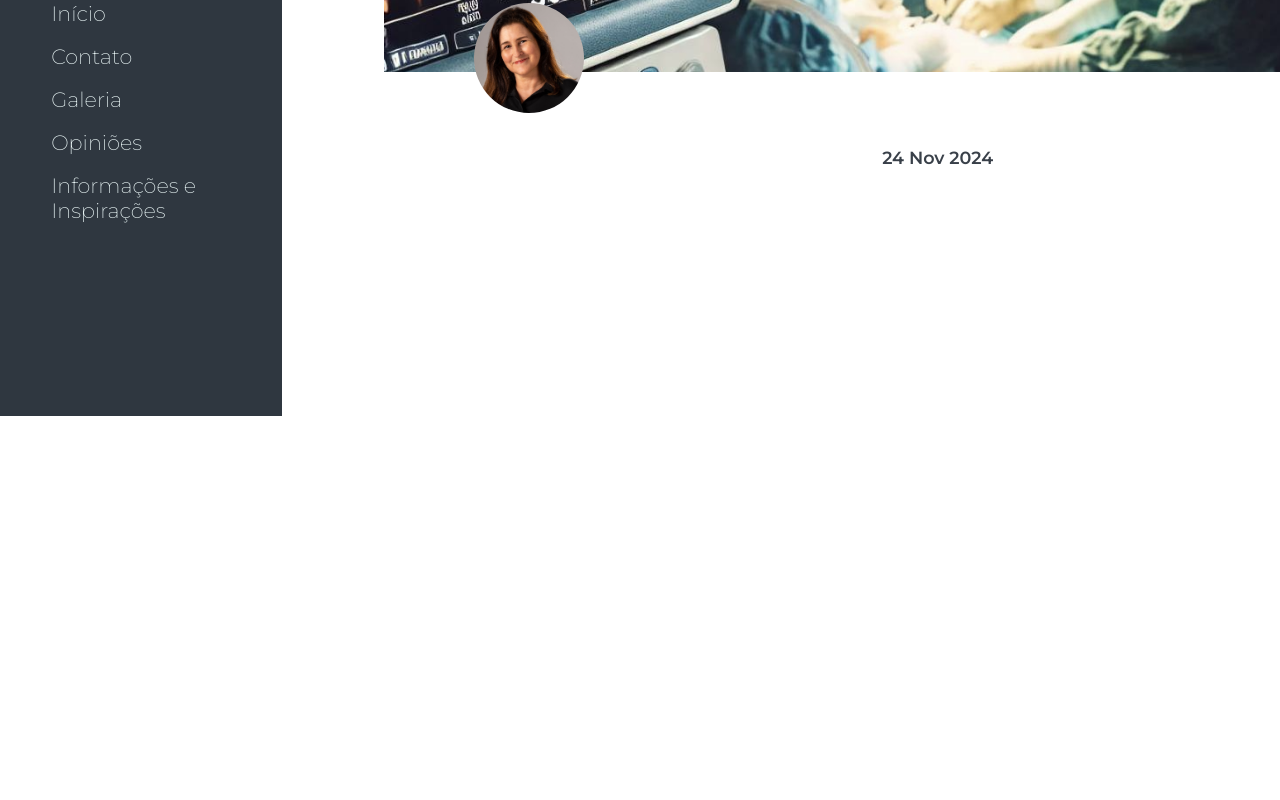
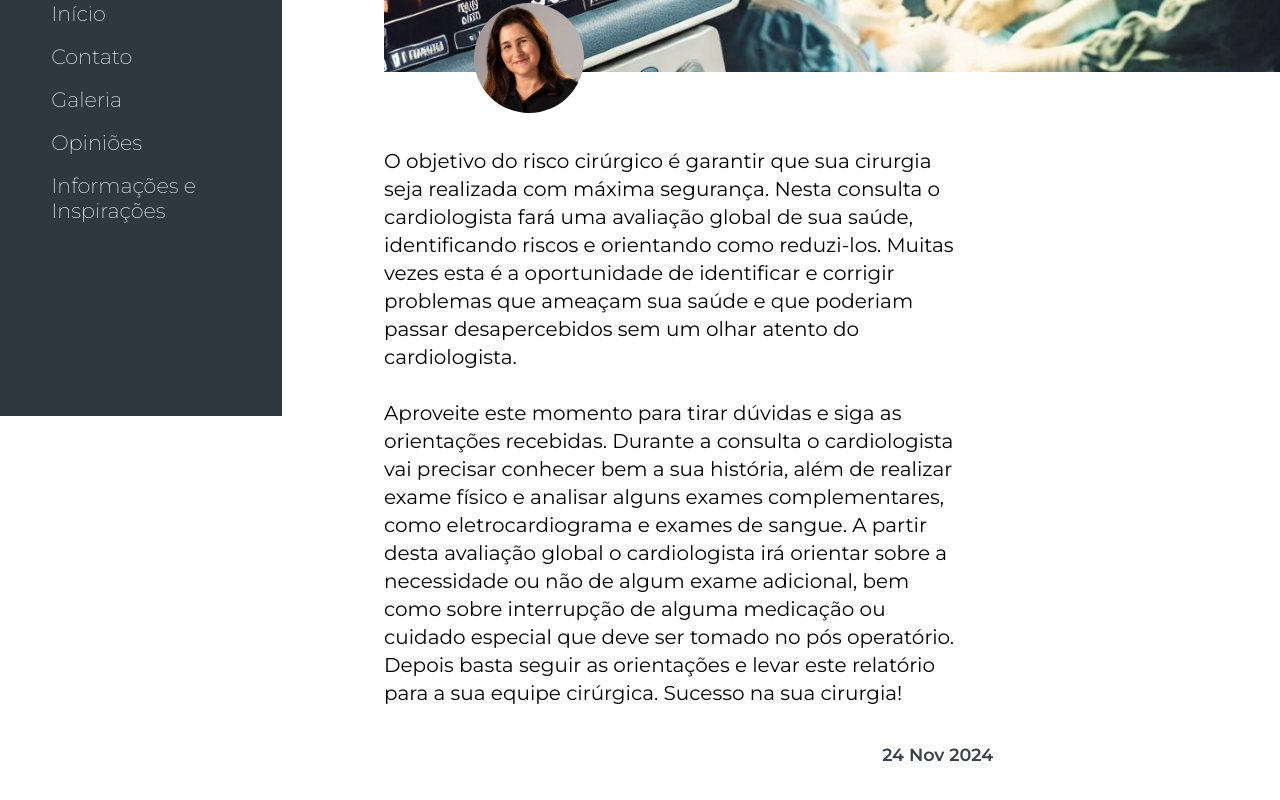
Before and after one commit to rafaelabou1999/site-medico, a Next.js app: page /blog/1 in a window 1280 px wide. Shown: the part 384-1184 px from the top of the page. Before the commit the page ends 800 px from the top, so only its background shows below. Built offline with nearby package versions, Linux system fonts and the light colour scheme.

Commit message:
adding text to the post

```diff
--- a/src/app/blog/[id]/Blog.module.css
+++ b/src/app/blog/[id]/Blog.module.css
@@ -41,7 +41,9 @@
 
 .container_text{
     margin-top: 8%;
-
+    width:80%;
+    font-size: 20px;
+    line-height: 1.4;
 }
 
 .text_title{
@@ -51,7 +53,7 @@
 }
 
 .text_paragraph{
-    width:60%;
+    width:70%;
     margin-top: 2%;
     margin-left: 5%;
     font-size: 19px;
@@ -62,7 +64,7 @@
     font-weight: 600;
     font-size: 1.1rem;
     text-align: right;
-    width:68%;
+    width:85%;
     color: #2f3740f3;
     margin-top: 5%;
     margin-bottom: 5%;
--- a/src/app/blog/[id]/page.js
+++ b/src/app/blog/[id]/page.js
@@ -12,8 +12,10 @@ import  Atero from  "@/../public/card-atero.webp" ;
 import  Risco from  "@/../public/card-risco.jpg" ;
 import Renata from "@/../public/renata.jpeg"
 import { useRouter } from "next/navigation";
+import cardInfo from "@/app/dados/cardInfo";
 export default function Blog({params}){
     const {id, title} = React.use(params);
+    const card = cardInfo.find((item) => item.id === parseInt(id));
     let image;
     if(id  === "1"){
        image = "/card-risco.jpg"
@@ -42,6 +44,7 @@ export default function Blog({params}){
            </div>
            <div className={styles.container_text}>
               <h2 className={styles.text_title}>{title}</h2>
+              <div className={styles.container_text} style={{ whiteSpace: "pre-wrap" }}>{card.text}</div>
               <h5 className={styles.data}>24 Nov 2024</h5>
            </div>
         </div>
--- a/src/app/dados/cardInfo.js
+++ b/src/app/dados/cardInfo.js
@@ -8,21 +8,23 @@ const cardInfo = [
         id: 1,
         title: 'Risco Cirúrgico: entenda melhor seu significado',
         description:'O objetivo do risco cirúrgico é garantir que sua cirurgia seja realizada com máxima segurança. Nesta consulta o cardiologista fará...',
-        imagem: Risco
-
+        imagem: Risco,
+        text:'O objetivo do risco cirúrgico é garantir que sua cirurgia seja realizada com máxima segurança. Nesta consulta o cardiologista fará uma avaliação global de sua saúde, identificando riscos e orientando como reduzi-los. Muitas vezes esta é a oportunidade de identificar e corrigir problemas que ameaçam sua saúde e que poderiam passar desapercebidos sem um olhar atento do cardiologista.\n\nAproveite este momento para tirar dúvidas e siga as orientações recebidas. Durante a consulta o cardiologista vai precisar conhecer bem a sua história, além de realizar exame físico e analisar alguns exames complementares, como eletrocardiograma e exames de sangue. A partir desta avaliação global o cardiologista irá orientar sobre a necessidade ou não de algum exame adicional, bem como sobre interrupção de alguma medicação ou cuidado especial que deve ser tomado no pós operatório. Depois basta seguir as orientações e levar este relatório para a sua equipe cirúrgica. Sucesso na sua cirurgia!'
     },
     {
         id: 2,
         title: 'Aterosclerose: você sabe como se proteger?',
         description: 'Ateroesclerose é uma doença inflamatória das artérias, onde placas de gordura e cálcio se acumulam na parede dos vasos sanguíneos',
-        imagem: Atero
+        imagem: Atero,
+        text: 'Ateroesclerose é uma doença inflamatória das artérias, onde placas de gordura e cálcio se acumulam na parede dos vasos sanguíneos, dificultando a passagem do sangue e trazendo risco de eventos como infarto e AVC, por exemplo.\n\nColesterol alto, diabetes, hipertensão arterial, tabagismo, obesidade e sedentarismo estão entre as principais causas da ateroesclerose, e para se proteger é preciso ter em mente que as escolhas que fazemos diariamente tem impacto na saúde do coração. Então mãos a obra! Escolha uma alimentação saudável, movimente-se, abandone o cigarro e siga a orientação do seu cardiologista para manter níveis de colesterol, glicose e pressão arterial na meta.'
 
     },
     {
         id: 3,
         title: 'Hora do Check-up',
         description: "Você já parou para pensar na importância de cuidar do seu coração? Um check-up cardiológico pode identificar precocemente diversos problemas",
-        imagem: Checkup
+        imagem: Checkup,
+        text: 'Você já parou para pensar na importância de cuidar do seu coração? Um check-up cardiológico pode identificar precocemente diversos problemas e promover o tratamento adequado, evitando surpresas desagradáveis.\n\nDurante o check-up, o cardiologista analisa seu histórico de saúde, estilo de vida e exames complementares para entender qual o seu risco pessoal de desenvolver doenças do coração e quais medidas precisam ser tomadas. Se você tem mais de 40 anos, histórico familiar de doenças cardíacas, hipertensão, diabetes, colesterol alto ou é fumante, não deixe de agendar seu check-up mesmo, que não existam sintomas. Se sente cansaço, falta de ar, dores no peito ou percebe alterações no ritmo cardíaco, não espere mais!\n\nAs doenças cardiovasculares são a principal causa de morte no mundo e muitas vezes estão presentes de forma silenciosa durante longo tempo antes que ocorram sintomas e danos permanentes. A boa notícia é que existem muitas estratégias de prevenção, que podem te ajudar a ficar fora desta estatística! Cuide do seu coração, agende uma consulta e viva com mais tranquilidade e bem-estar.'
 
     },
 
@@ -30,7 +32,8 @@ const cardInfo = [
         id: 4,
         title: 'Medicina e Filosofia',
         description: 'Se uma pessoa volta a própria atenção para suas escolhas racionais e suas ações, ela conseguirá conquistar a possibilidade de prevenção - Epicteto',
-        imagem: Filosofia
+        imagem: Filosofia,
+        text: '“Se uma pessoa volta a própria atenção para suas escolhas racionais e suas ações, ela conseguirá conquistar a possibilidade de prevenção. Se, no entanto, ela desviar sua atenção para as coisas que não estão sob seu poder, ficará agitada, temerosa e instável." Epicteto\n\nEpicteto, filósofo grego estoico, viveu há quase dois mil anos, mas suas reflexões são atemporais.\n\nEle nos ensina que focar em nossas escolhas racionais e ações é crucial para a prevenção e o enfrentamento de problemas, inclusive na saúde. Se concentramos nossa atenção em hábitos saudáveis, como alimentação equilibrada, exercícios físicos e visitas regulares ao médico, podemos prevenir muitas doenças. Por outro lado, se nos preocupamos excessivamente com fatores fora do nosso controle, podemos nos tornar ansiosos e estressados, prejudicando nossa saúde mental e física.\n\nEpicteto nos inspira a ter uma postura prática e consciente, concentrando nossa energia no que podemos mudar e aceitando o que não podemos. Escolher melhor e aceitar com sabedoria os desafios da vida pode tornar nossa jornada bem mais leve e feliz, pense nisso!'
 
     },
 
```
Also changed, not shown: src/app/dados/imageInfo.js (added).
